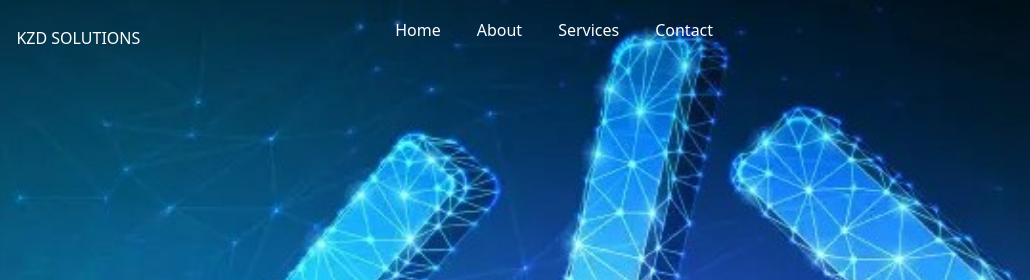
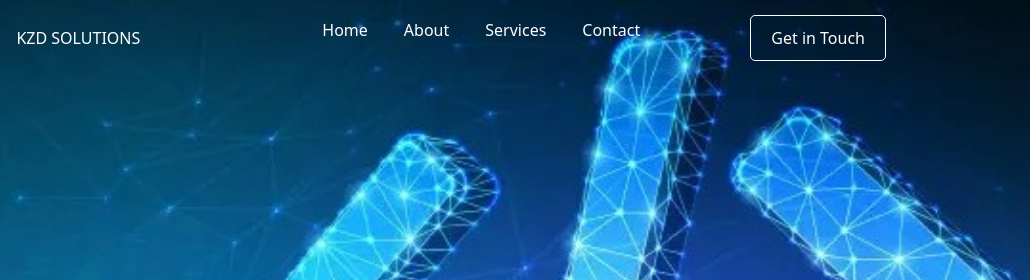
Before and after one commit to SCetywayo/KZDSolutions, a plain HTML site: page Contacts.html in a window 1280 px wide. Shown: the top 280 px of the page, 250-1280 px from the left. Drawn offline with nearby package versions, Linux system fonts and the light colour scheme.

Commit message:
contact us button updated

```diff
--- a/About.css
+++ b/About.css
@@ -66,13 +66,13 @@ body {
     color: white; /* Button text color */
     padding: 10px 20px;
     text-decoration: none; /* Remove underline */
-    border:#f0f0f0;  /*Remove border */
-    cursor: pointer; /* Pointer cursor on hover */
-    font-size: 16px;
+    cursor: pointer; /* Pointer curson on hover */
+    Font-size: 16px;
     margin-left: 10px; /* Reduce space between contact and button */
+    border: 1px solid white;
     border-radius: 5px;
-    transition: background-color 0.3s ease-in-out;
   }
+
   .contact-button:hover{
     background-color: #007bff;
   }
--- a/Contacts.css
+++ b/Contacts.css
@@ -15,6 +15,10 @@ body {
     top: 0;
     z-index: 1;
 
+  }
+
+  .contact-button:hover{
+    background-color: #007bff;
   }
 
   .header-content {
@@ -63,14 +67,15 @@ body {
   }
 
   .contact-button {
-    background-color: #2460fd; /* Button background color */
+    background-color: transparent; /* Button background color */
     color: white; /* Button text color */
     padding: 10px 20px;
     text-decoration: none; /* Remove underline */
-    border: none; /* Remove border */
-    cursor: pointer; /* Pointer cursor on hover */
-    font-size: 16px;
+    cursor: pointer; /* Pointer curson on hover */
+    Font-size: 16px;
     margin-left: 10px; /* Reduce space between contact and button */
+    border: 1px solid white;
+    border-radius: 5px;
   }
 
   .banner {
--- a/Contacts.html
+++ b/Contacts.html
@@ -21,7 +21,7 @@
         <li><a href="Contacts.html">Contact</a></li>
       </ul>
     </div>
-    <!-- <button class="contact-button">Get in Touch</button> -->
+    <button class="contact-button">Get in Touch</button>
   </div>
 </div>
 
--- a/Services.css
+++ b/Services.css
@@ -68,13 +68,12 @@ body {
     color: white; /* Button text color */
     padding: 10px 20px;
     text-decoration: none; /* Remove underline */
-    border: grey; /* Remove border */
-    cursor: pointer; /* Pointer cursor on hover */
-    font-size: 16px;
+    cursor: pointer; /* Pointer curson on hover */
+    Font-size: 16px;
     margin-left: 10px; /* Reduce space between contact and button */
+    border: 1px solid white;
     border-radius: 5px;
   }
-
   .contact-button:hover{
     background-color: #007bff;
   }
--- a/index.css
+++ b/index.css
@@ -62,16 +62,15 @@ body {
   }
 
   .contact-button {
-    background-color:transparent; /* Button background color */
+    background-color: transparent; /* Button background color */
     color: white; /* Button text color */
     padding: 10px 20px;
     text-decoration: none; /* Remove underline */
-    border:blue; /* Remove border */
-    cursor: pointer; /* Pointer cursor on hover */
-    font-size: 16px;
+    cursor: pointer; /* Pointer curson on hover */
+    Font-size: 16px;
     margin-left: 10px; /* Reduce space between contact and button */
+    border: 1px solid white;
     border-radius: 5px;
-    transition: background-color 0.3s ease-in-out;
   }
 
   .contact-button:hover{
```
